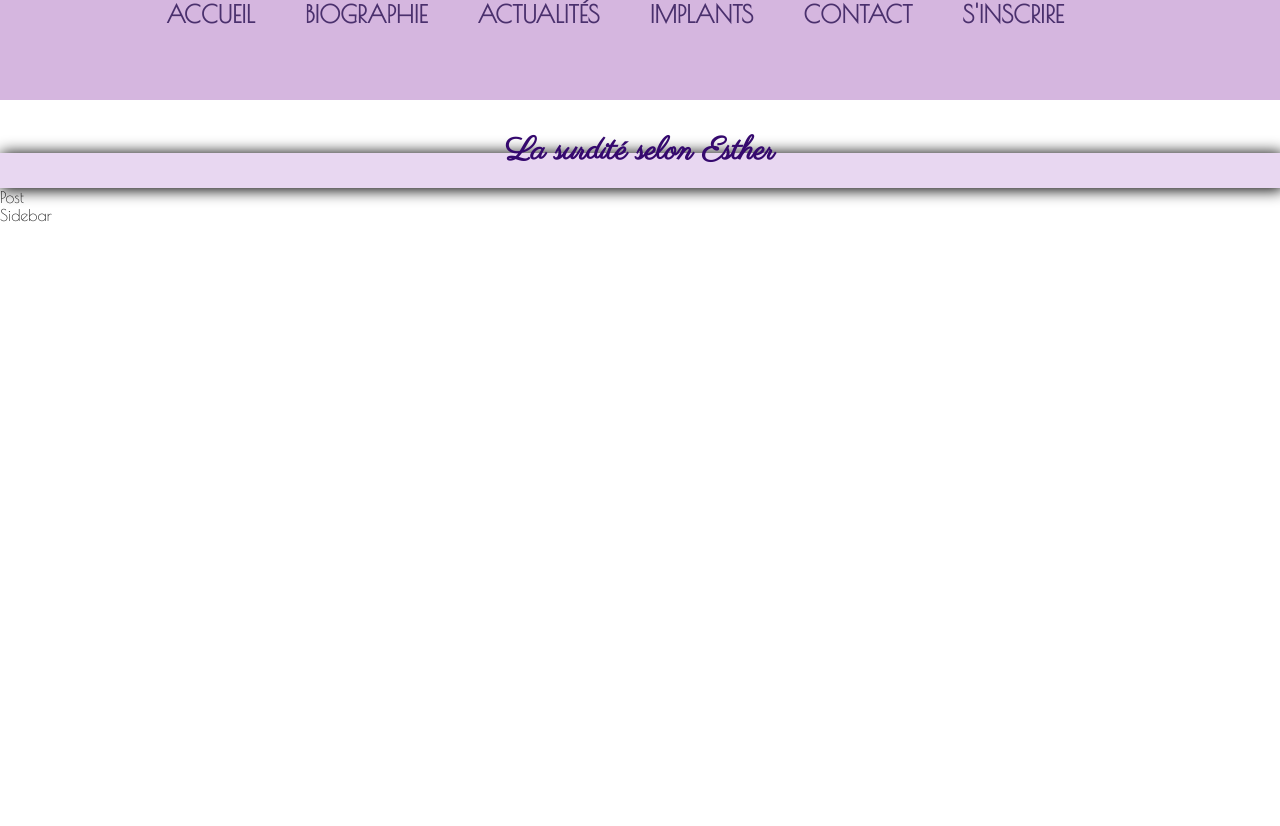
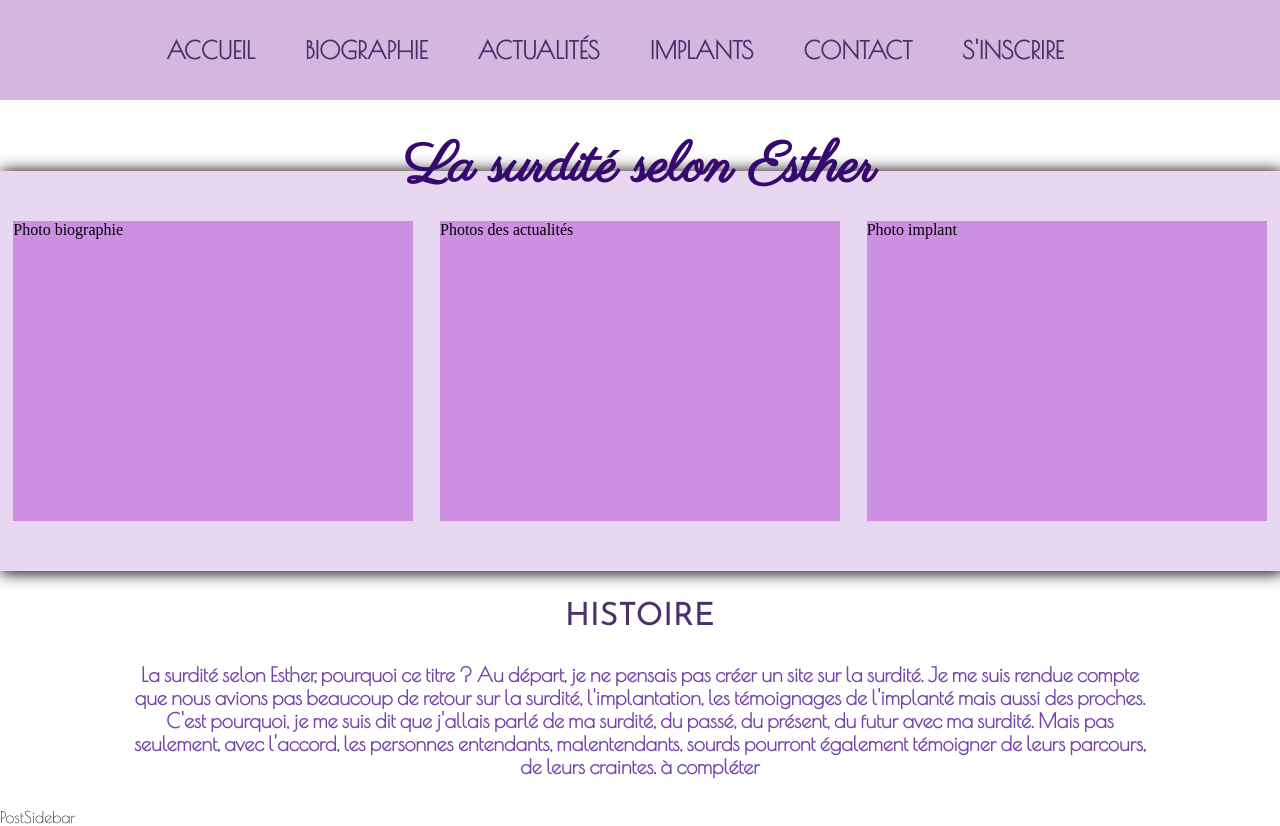
Before and after one commit to eboudrenghien/PortFolio_, a React (Create React App) app in the folder front_end/: page / in a window 1280 px wide. Before the commit the page ends 800 px from the top, so only its background shows below. Built offline with nearby package versions, Linux system fonts and the light colour scheme.

Commit message:
mise en forme des catégories + histoire du site

```diff
--- a/front_end/src/components/header/Header.jsx
+++ b/front_end/src/components/header/Header.jsx
@@ -7,9 +7,21 @@ function Header() {
     <div className='header'>
       <div className='title'>
         <h1>La surdité selon Esther</h1>
-      <div className='background'></div>
+      </div>
+      <div className="bordure-title"></div>
+      <div className='categories'>
+        <div className="biographie"> Photo biographie</div>
+        <div className="actualites">Photos des actualités</div>
+        <div className="implants">Photo implant</div>
+      </div>
+      <div className="histoire">
+        <h1>HISTOIRE</h1>
+        <p>La surdité selon Esther, pourquoi ce titre ? Au départ, je ne pensais pas créer un site sur la surdité.
+        Je me suis rendue compte que nous avions pas beaucoup de retour sur la surdité, l'implantation, les témoignages de l'implanté mais aussi des proches.
+        C'est pourquoi, je me suis dit que j'allais parlé de ma surdité, du passé, du présent, du futur avec ma surdité.
+        Mais pas seulement, avec l'accord, les personnes entendants, malentendants, sourds pourront également témoigner de leurs parcours, de leurs craintes. à compléter </p>
+      </div>
 
-      </div>
     </div>
   )
 }
--- a/front_end/src/components/pages/home/Home.jsx
+++ b/front_end/src/components/pages/home/Home.jsx
@@ -6,12 +6,14 @@ import Sidebar from '../../sidebar/Sidebar'
 
 function Home() {
   return (
+    <React.Fragment>
+      <Header />
       <div className='home'>
-        <Header/>
-        <Post/>
-        <Sidebar/>
+        <Post />
+        <Sidebar />
       </div>
-  )
+    </React.Fragment>
+  );
 }
 
 export default Home
--- a/front_end/src/styles/components/header.scss
+++ b/front_end/src/styles/components/header.scss
@@ -5,14 +5,58 @@
         flex-direction: column;
         align-items: center;
         padding: 10px;
+        font-size: 56px;
         color: #35096e;
         font-family: 'Parisienne', cursive;
     }
 }
-.background {
+
+.categories {
     width: 100%;
-    height: 35px;
-    margin-top: -30px;
+    height: 400px;
+    margin-top: -45px;
     background: #E8D7F1;
     box-shadow: 2px 1px 15px 1px;
+    display: flex;
+    justify-content: space-around;
+    align-items: center;
+
+    .biographie {
+        width: 400px;
+        height: 300px;
+        background-color: $color6;
+    }
+    .actualites {
+        width: 400px;
+        height: 300px;
+        background-color: $color6;
+    }
+    .implants {
+        width: 400px;
+        height: 300px;
+        background-color: $color6;
+    }
 }
+    .histoire {
+        margin-top: 30px;
+        display: flex;
+        flex-direction: column;
+        align-items: center;
+        font-family: $police2;
+
+        h1 {
+            font-family : $police1;
+            color: $color1;
+            font-weight: 400;
+        }
+
+        p {
+            color: $color3;
+            text-align: center;
+            font-weight: bold;
+            font-size: 20px;
+            margin-right: 100px;
+            margin-left: 100px;
+            padding: 30px;
+        }
+    }
--- a/front_end/src/styles/components/navbar.scss
+++ b/front_end/src/styles/components/navbar.scss
@@ -4,12 +4,14 @@
   height: 100px;
   background-color: #d5b6df;
   position: relative;
-
+  display: flex;
+  justify-content: center;
+  align-items: center;
 }
 
 ul {
   display: flex;
-  justify-content: center;
+
   margin: 0;
   padding: 0;
   list-style: none;
--- a/front_end/src/styles/index.css
+++ b/front_end/src/styles/index.css
@@ -11,16 +11,57 @@
   flex-direction: column;
   align-items: center;
   padding: 10px;
+  font-size: 56px;
   color: #35096e;
   font-family: "Parisienne", cursive;
 }
 
-.background {
+.categories {
   width: 100%;
-  height: 35px;
-  margin-top: -30px;
+  height: 400px;
+  margin-top: -45px;
   background: #E8D7F1;
   box-shadow: 2px 1px 15px 1px;
+  display: flex;
+  justify-content: space-around;
+  align-items: center;
+}
+.categories .biographie {
+  width: 400px;
+  height: 300px;
+  background-color: rgb(205, 143, 226);
+}
+.categories .actualites {
+  width: 400px;
+  height: 300px;
+  background-color: rgb(205, 143, 226);
+}
+.categories .implants {
+  width: 400px;
+  height: 300px;
+  background-color: rgb(205, 143, 226);
+}
+
+.histoire {
+  margin-top: 30px;
+  display: flex;
+  flex-direction: column;
+  align-items: center;
+  font-family: "Poiret One", cursive;
+}
+.histoire h1 {
+  font-family: "Josefin Sans", sans-serif;
+  color: #4A306D;
+  font-weight: 400;
+}
+.histoire p {
+  color: #7645AC;
+  text-align: center;
+  font-weight: bold;
+  font-size: 20px;
+  margin-right: 100px;
+  margin-left: 100px;
+  padding: 30px;
 }
 
 .navbar {
@@ -28,11 +69,13 @@
   height: 100px;
   background-color: #d5b6df;
   position: relative;
+  display: flex;
+  justify-content: center;
+  align-items: center;
 }
 
 ul {
   display: flex;
-  justify-content: center;
   margin: 0;
   padding: 0;
   list-style: none;
@@ -52,6 +95,7 @@ ul li a {
   padding: 0;
   margin: 0;
   font-family: "Poiret One", cursive;
+  display: flex;
 }
 
 .title {
@@ -62,16 +106,57 @@ ul li a {
   flex-direction: column;
   align-items: center;
   padding: 10px;
+  font-size: 56px;
   color: #35096e;
   font-family: "Parisienne", cursive;
 }
 
-.background {
+.categories {
   width: 100%;
-  height: 35px;
-  margin-top: -30px;
+  height: 400px;
+  margin-top: -45px;
   background: #E8D7F1;
   box-shadow: 2px 1px 15px 1px;
+  display: flex;
+  justify-content: space-around;
+  align-items: center;
+}
+.categories .biographie {
+  width: 400px;
+  height: 300px;
+  background-color: rgb(205, 143, 226);
+}
+.categories .actualites {
+  width: 400px;
+  height: 300px;
+  background-color: rgb(205, 143, 226);
+}
+.categories .implants {
+  width: 400px;
+  height: 300px;
+  background-color: rgb(205, 143, 226);
+}
+
+.histoire {
+  margin-top: 30px;
+  display: flex;
+  flex-direction: column;
+  align-items: center;
+  font-family: "Poiret One", cursive;
+}
+.histoire h1 {
+  font-family: "Josefin Sans", sans-serif;
+  color: #4A306D;
+  font-weight: 400;
+}
+.histoire p {
+  color: #7645AC;
+  text-align: center;
+  font-weight: bold;
+  font-size: 20px;
+  margin-right: 100px;
+  margin-left: 100px;
+  padding: 30px;
 }
 
 /*# sourceMappingURL=index.css.map */
--- a/front_end/src/styles/pages/home.scss
+++ b/front_end/src/styles/pages/home.scss
@@ -1,5 +1,7 @@
+
 .home {
     padding: 0;
     margin: 0;
     font-family: 'Poiret One', cursive;
+    display: flex;
 }
```
Also changed, not shown: front_end/src/styles/settings.scss (+6 -2 lines), 1 other file (tests, documents, lock files or other folders).
